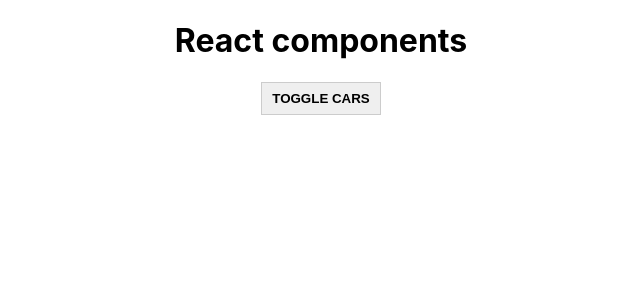
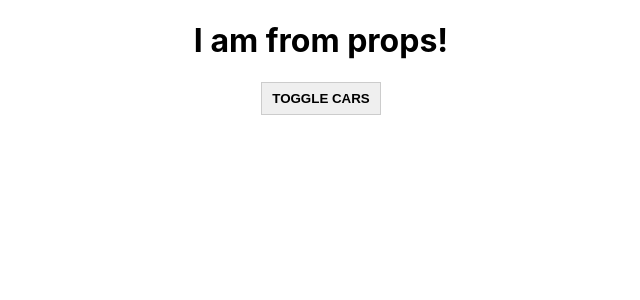
Before and after one commit to Loriella/react-theory, a React app: page / in a window 1280 px wide. Shown: the top 300 px of the page, without its empty margins (319-959 px from the left). Built offline with nearby package versions, Linux system fonts and the light colour scheme.

Commit message:
Passing Parameters to a Component

```diff
--- a/src/App.js
+++ b/src/App.js
@@ -59,8 +59,8 @@ class App extends Component {
 
     return (
       <div style={divStyle}>
-        <h1>{this.state.pageTitle}</h1>
-
+        {/*<h1>{this.state.pageTitle}</h1>*/}
+        <h1>{this.props.title}</h1>
         <button
           className={'AppButton'}
           onClick={this.toggleCarsHandler}
--- a/src/index.js
+++ b/src/index.js
@@ -4,5 +4,5 @@ import './index.css';
 import App from './App';
 import * as serviceWorker from './serviceWorker';
 
-ReactDOM.render(<App />, document.getElementById('root'));
+ReactDOM.render(<App title={'I am from props!'}/>, document.getElementById('root'));
 serviceWorker.unregister();
```
